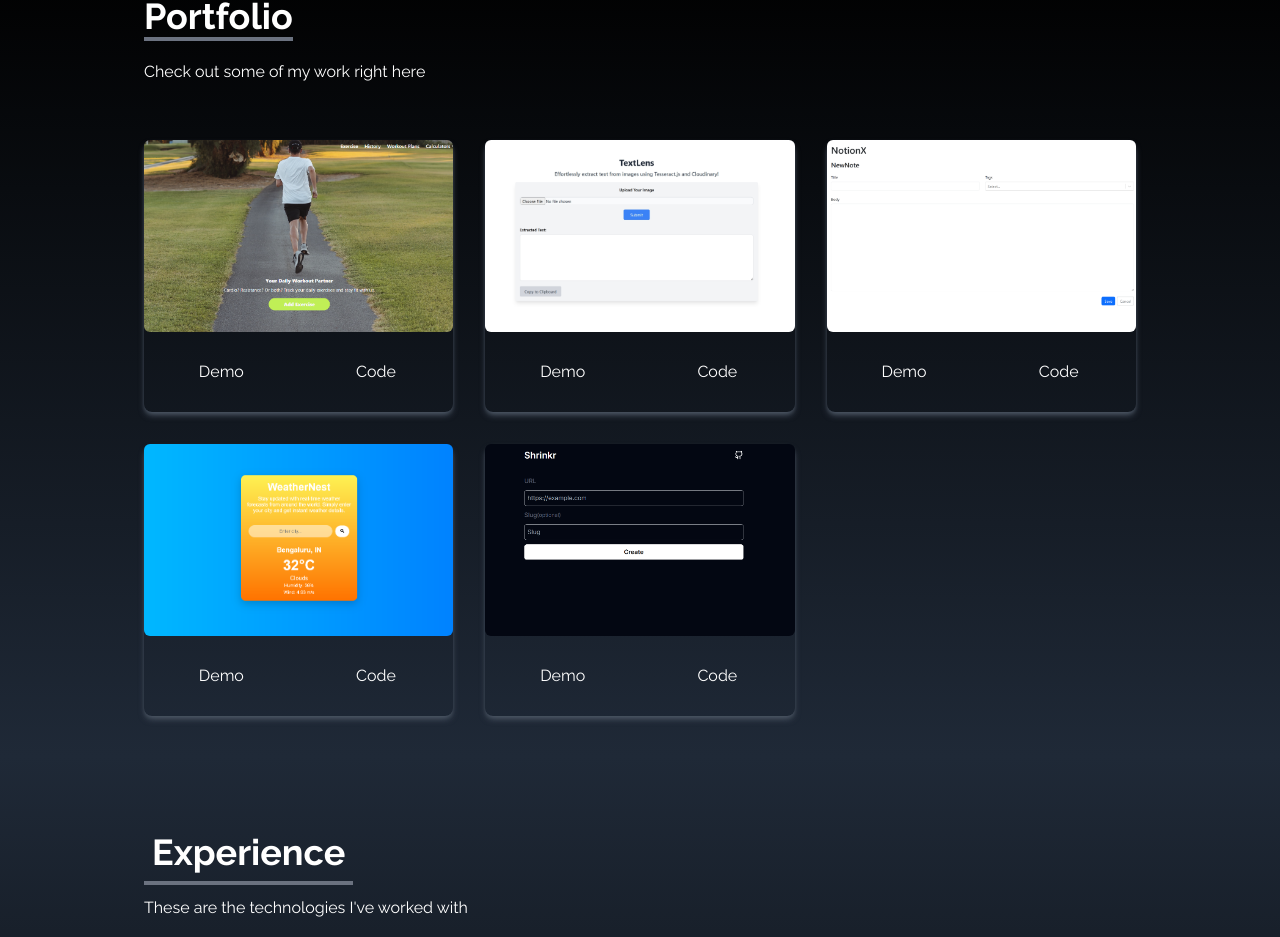
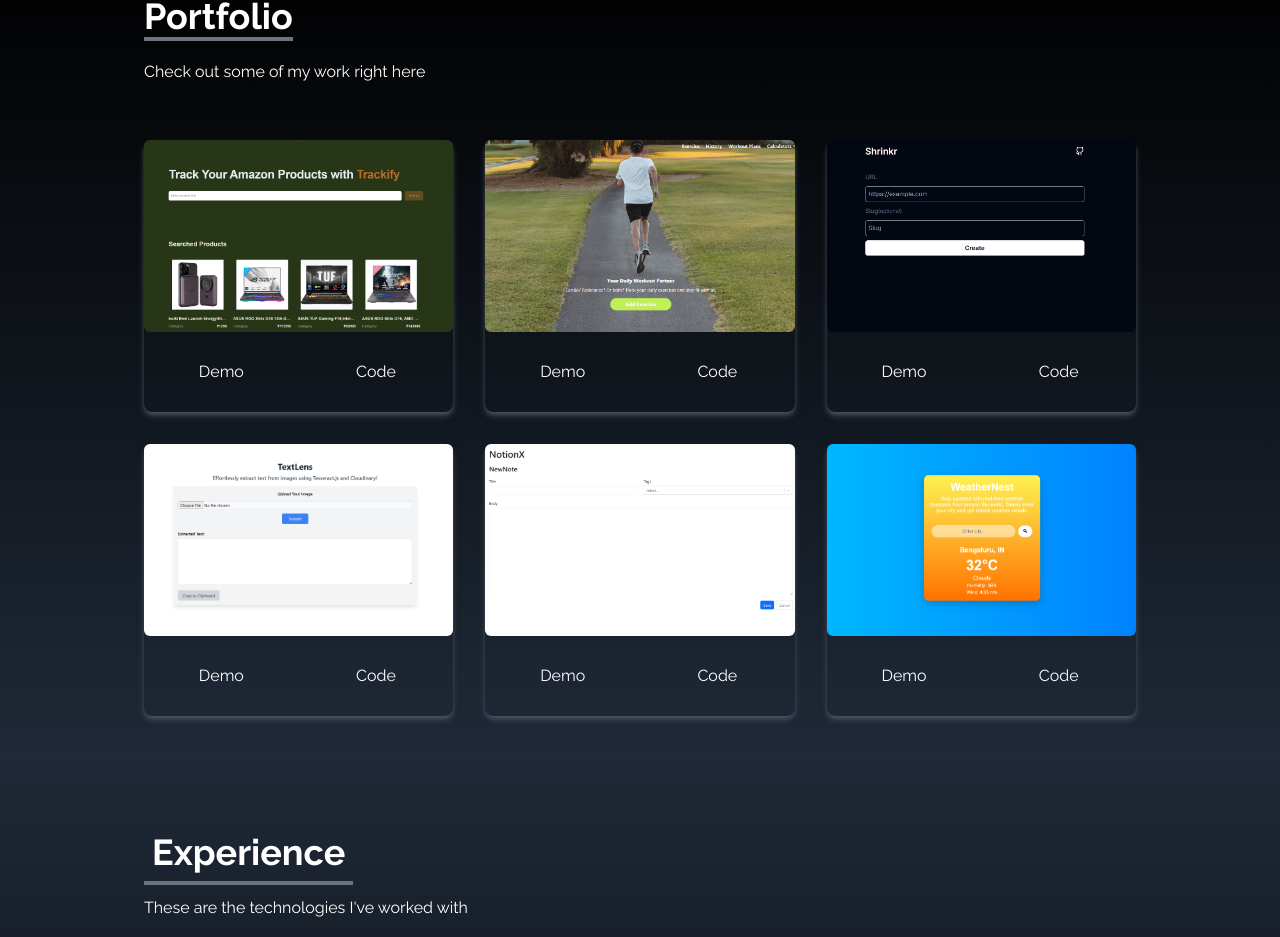
Before and after one commit to shaghaf7/PORTFOLIO, a React (Create React App) app: page / in a window 1280 px wide. Shown: the part 1644-2581 px from the top of the page. Built offline with nearby package versions, Linux system fonts and the light colour scheme.

Commit message:
added Trackify project in my portfolio

```diff
--- a/src/components/Portfolio.jsx
+++ b/src/components/Portfolio.jsx
@@ -4,14 +4,27 @@ import notionx from "../assets/portfolio/notionx.png";
 import TextLens from "../assets/portfolio/TextLens.jpeg";
 import Weatherapp from "../assets/portfolio/Weatherapp.png";
 import shrinkr from "../assets/portfolio/shrinkr.png";
+import Trackify from "../assets/portfolio/Trackify.png";
 
 const Portfolio = () => {
   const portfolios = [
+    {
+      id: 6,
+      src: Trackify,
+      demoLink: "https://trackify-ten-eta.vercel.app/",
+      codeLink: "https://github.com/shaghaf7/Trackify",
+    },
     {
       id: 1,
       src: fitfusion,
       demoLink: "", // Add your live demo link here
       codeLink: "https://github.com/shaghaf7/fitfusion", // Add your GitHub/code link here
+    },
+    {
+      id: 5,
+      src: shrinkr,
+      demoLink: "https://shrinkr-neon.vercel.app/",
+      codeLink: "https://github.com/shaghaf7/Shrinkr",
     },
     {
       id: 2,
@@ -30,12 +43,6 @@ const Portfolio = () => {
       src: Weatherapp,
       demoLink: "https://weather-nest-tau.vercel.app/",
       codeLink: "https://github.com/shaghaf7/Weather-App",
-    },
-    {
-      id: 5,
-      src: shrinkr,
-      demoLink: "https://shrinkr-neon.vercel.app/",
-      codeLink: "https://github.com/shaghaf7/Shrinkr",
     },
   ];
 
```
Also changed, not shown: src/assets/portfolio/Trackify.png (added).
